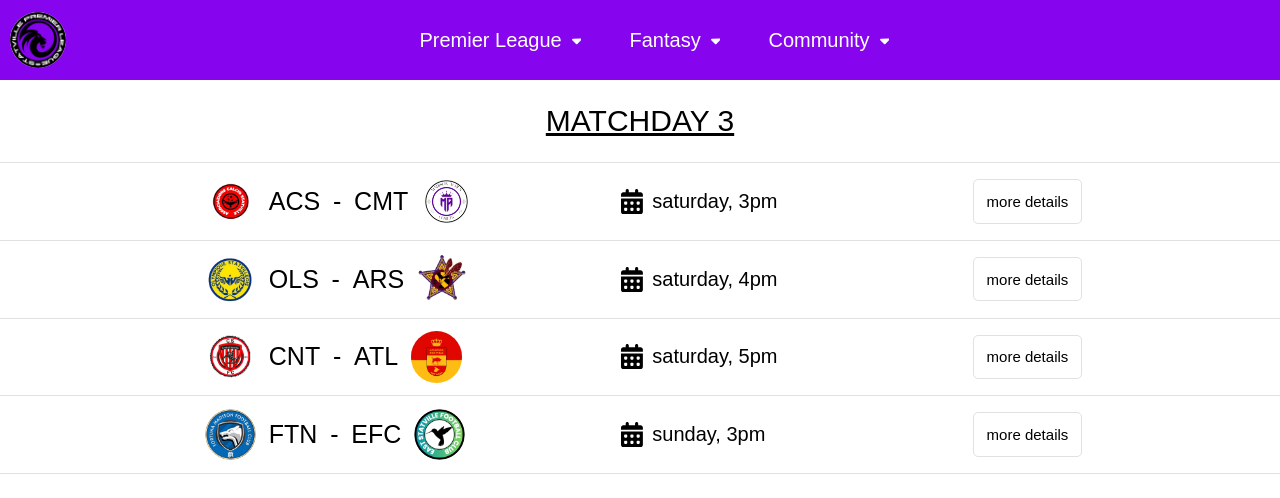
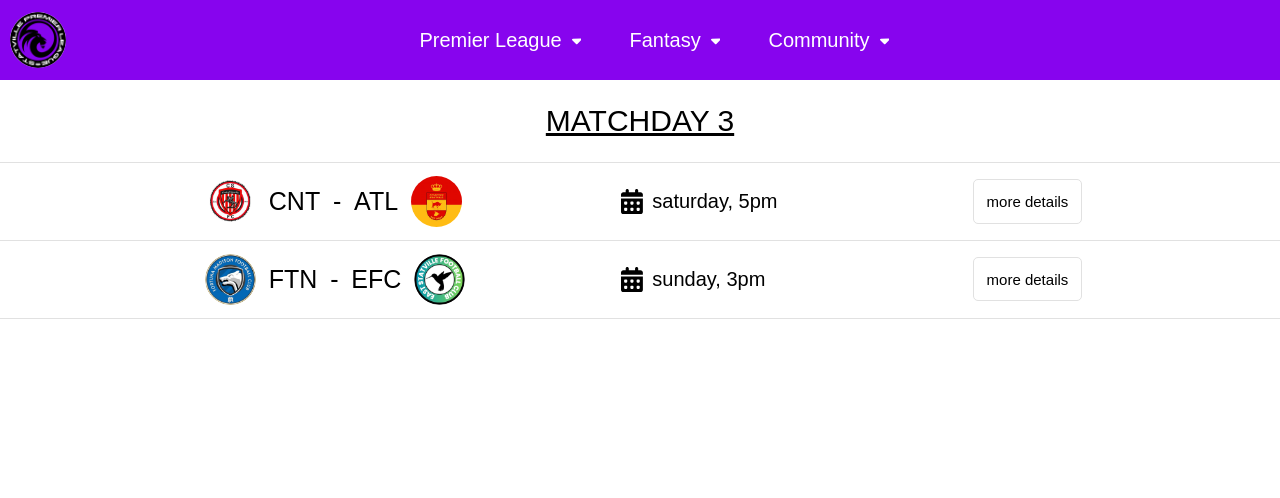
Before and after one commit to starvillePL/SPLWeb, a React (Vite) app: page /SPLWeb/fixtures in a window 1280 px wide. Shown: the top 498 px of the page. Built offline with nearby package versions, Linux system fonts and the light colour scheme; a web font is replaced by a local one.

Commit message:
hopefully everythings fixed

```diff
--- a/src/pages/fixtures/fixtures.jsx
+++ b/src/pages/fixtures/fixtures.jsx
@@ -3,11 +3,9 @@ import './fixtures.css'
 import * as teams from '../../pages/table/table'
 
 export default function Fixtures() {
-    let gameOne = [teams.AC, teams.comets, 'saturday, 3pm']
-    let gameTwo = [teams.OL, teams.arlington, 'saturday, 4pm']
     let gameThree = [teams.central, teams.atletico, 'saturday, 5pm']
     let gameFour = [teams.fortuna, teams.east, 'sunday, 3pm']
-    let games = [gameOne, gameTwo, gameThree, gameFour]
+    let games = [gameThree, gameFour]
     return (
         <div>
             <Navbar />
```
